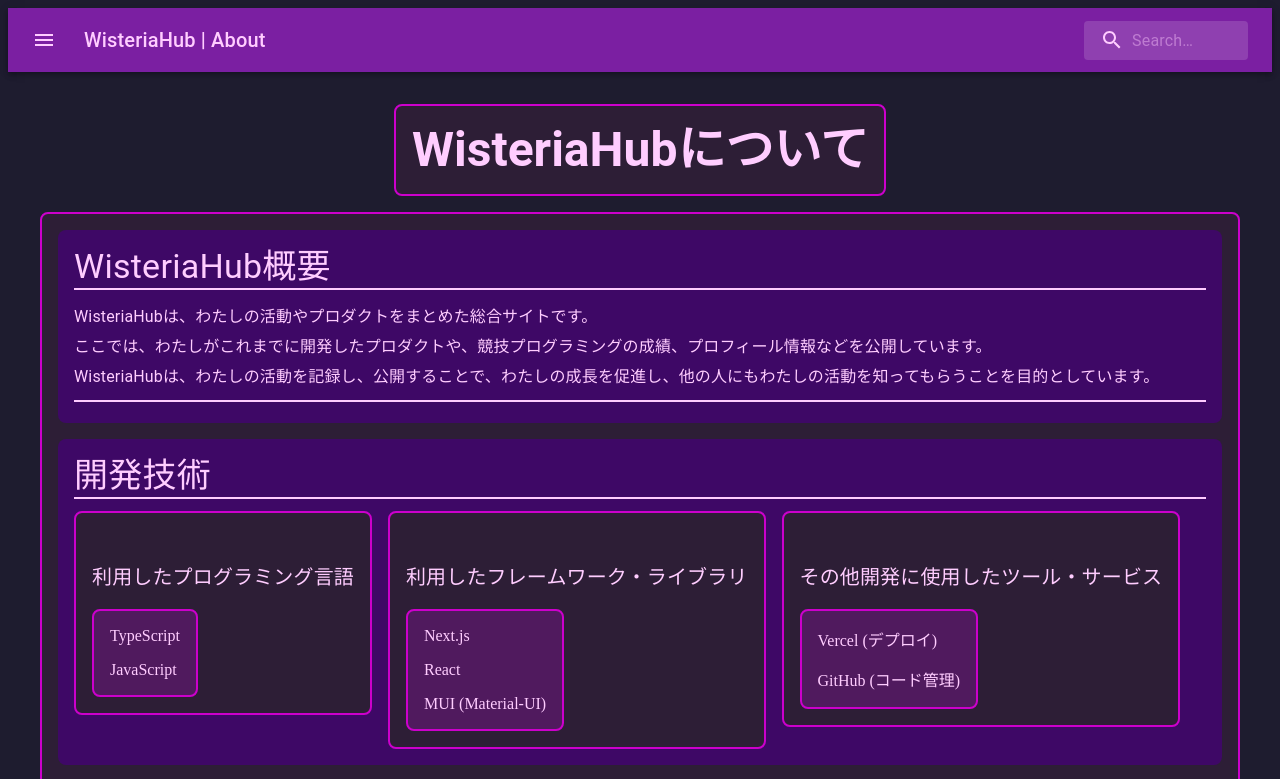
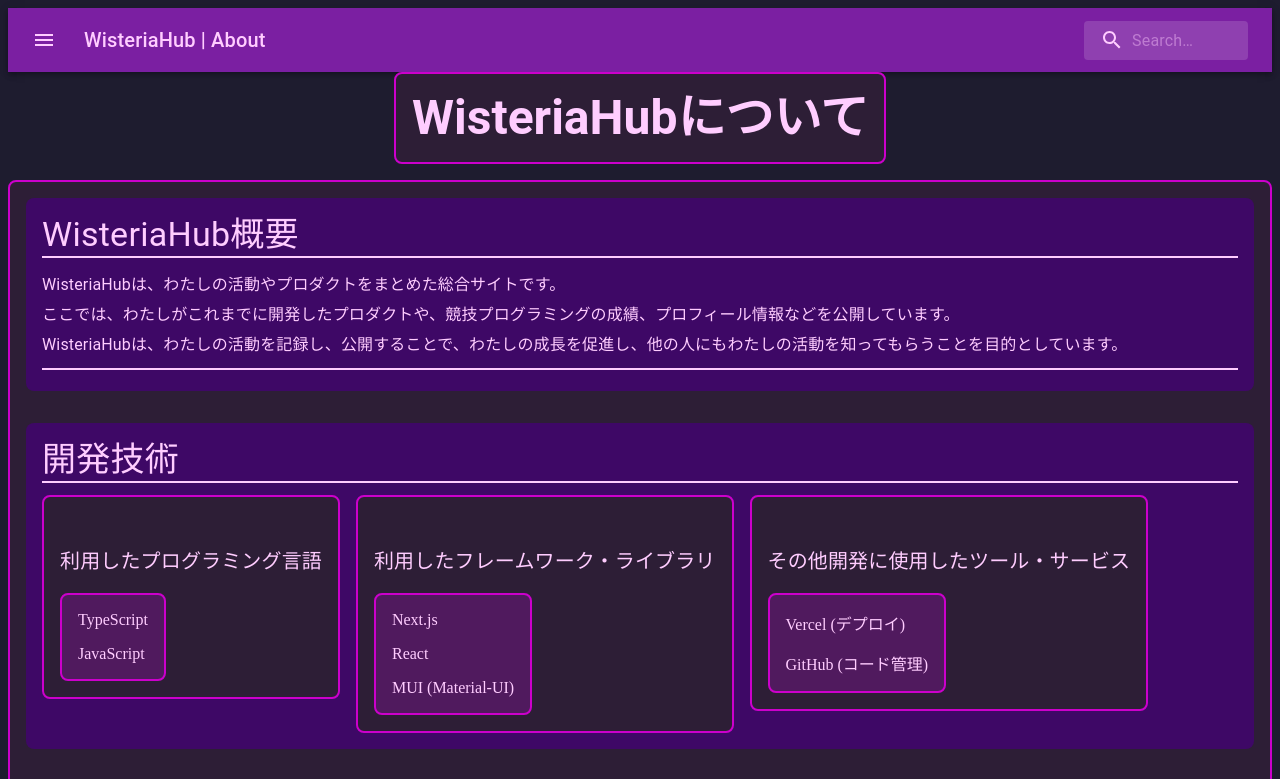
Before and after one commit to wisteriahuman/wisteria-hub, a Next.js app: page /about in a window 1280 px wide. Shown: the top 779 px of the page. Built offline with nearby package versions, Linux system fonts and the light colour scheme.

Commit message:
お願いしまぁああああす

```diff
--- a/src/app/about/page.tsx
+++ b/src/app/about/page.tsx
@@ -14,7 +14,6 @@
 export default function About() {
     return (
         <>
-            <Box sx={{ padding: 4, color: "#ffcdff"}}>
             <Typography
                 variant="h3"
                 component="h1"
@@ -23,6 +22,7 @@
                     fontWeight: "bold",
                     flexGrow: 1,
                     padding: 2,
+                    color: "#ffcdff",
                     backgroundColor: "#2d1e36",
                     border: "2px solid #cc00cc",
                     borderRadius: 2,
@@ -36,26 +36,28 @@
             </Typography>
             <Grid2
                 container
-                    spacing={2}
+                spacing={4}
                 size={{
                     xs: 12,
                     sm: 6,
-                        md: 4,
+                    md: 6,
                 }}
                 sx={{
                     flexGrow: 1,
                     padding: 2,
+                    color: "#ffcdff",
                     backgroundColor: "#2d1e36",
                     border: "2px solid #cc00cc",
                     borderRadius: 2,
                     marginTop: 2,
+                    width: "fit-content",
+                    height: "fit-content",
                 }}
             >
                 <OutLine />
                 <UseTechs />
                 <Admininfo />
             </Grid2>
-            </Box>
         </>
     );
 }
--- a/src/components/about/adminInfo/AdminInfo.tsx
+++ b/src/components/about/adminInfo/AdminInfo.tsx
@@ -17,6 +17,8 @@
                     padding: 2,
                     backgroundColor: "#3e0866",
                     borderRadius: 2,
+                    width: "fit-content",
+                    height: "fit-content",
                 }}
             >
                 <Typography
```
Lines whose indentation alone changed are shown as unchanged.
